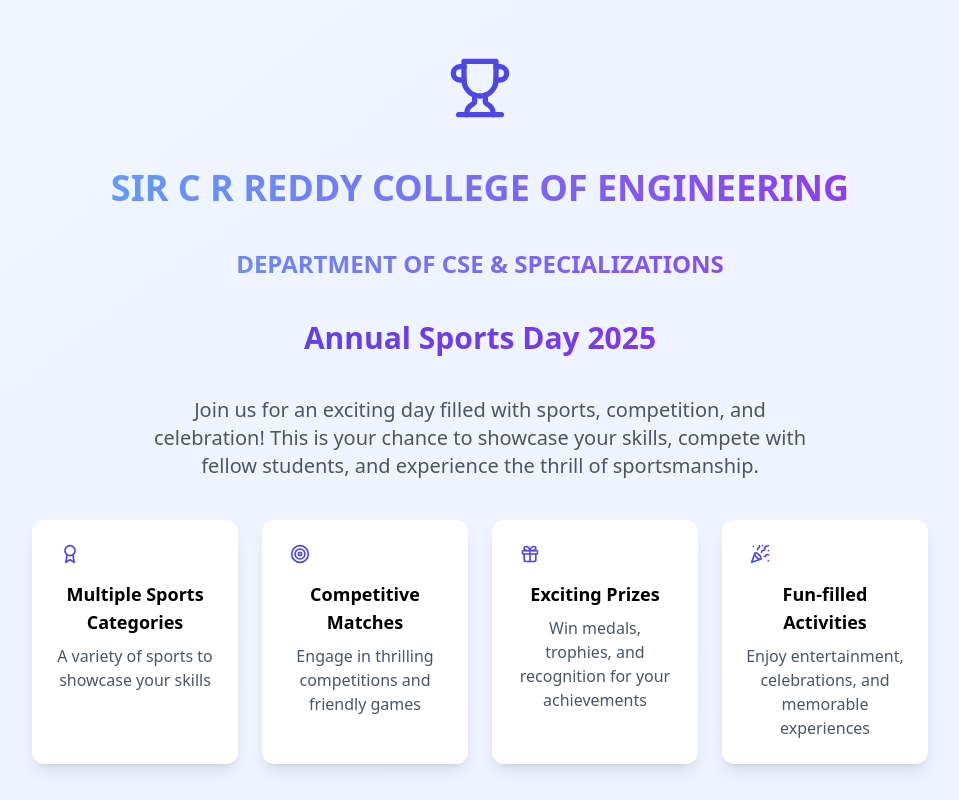
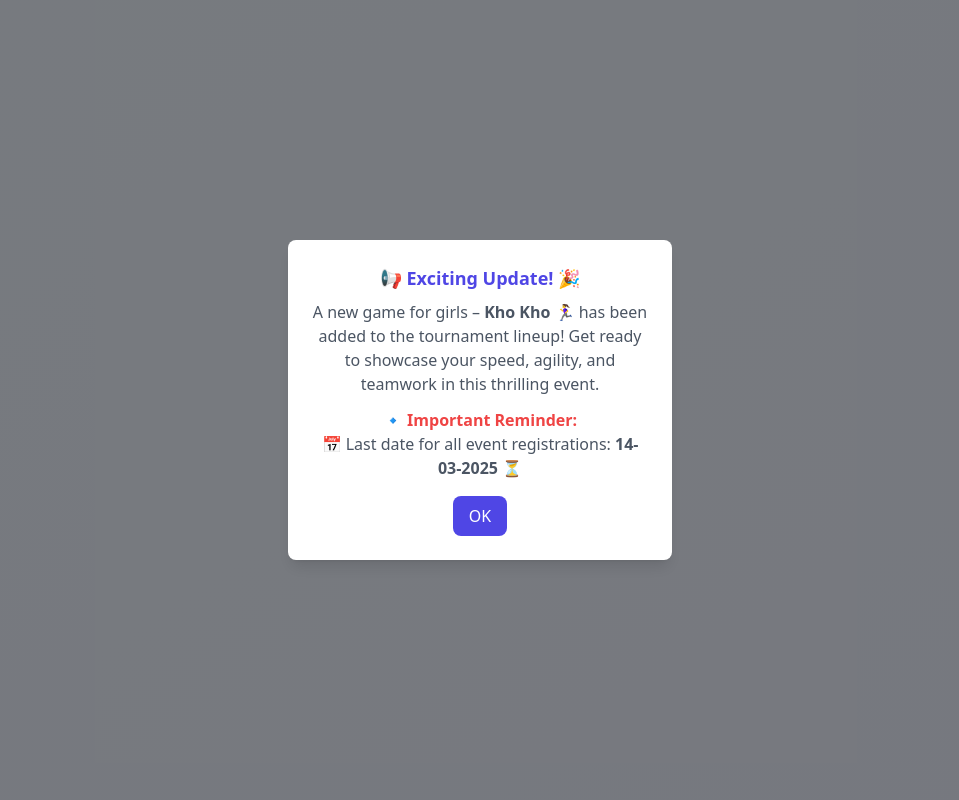
Before and after one commit to Anilkumar-2003/Annual-Sports-Application, a React (Vite) app: page / in a window 1280 px wide. Shown: the top 800 px of the page, without its empty margins (160-1119 px from the left). Built offline with nearby package versions, Linux system fonts and the light colour scheme.

Commit message:
Homepage.jsx

```diff
--- a/src/pages/HomePage.tsx
+++ b/src/pages/HomePage.tsx
@@ -5,10 +5,13 @@ import { Trophy, ArrowRight, Award, Target, Gift, PartyPopper } from "lucide-rea
 export default function HomePage() {
   const navigate = useNavigate();
   const [isVisible, setIsVisible] = useState(false);
+  const [showPopup, setShowPopup] = useState(true); // Popup remains until user clicks "OK"
 
   useEffect(() => {
-    setIsVisible(true);
-  }, []);
+    if (!showPopup) {
+      setIsVisible(true); // Show homepage only after popup is closed
+    }
+  }, [showPopup]);
 
   const highlights = [
     { icon: <Award className="w-7 h-5" />, title: "Multiple Sports Categories", description: "A variety of sports to showcase your skills" },
@@ -18,28 +21,49 @@ export default function HomePage() {
   ];
 
   return (
-    <div className={`min-h-screen flex flex-col items-center justify-center p-4 transition-opacity duration-1000 ${isVisible ? "opacity-100" : "opacity-0"}`}>
-      <div className="max-w-4xl w-full text-center space-y-10">
+    <div className="min-h-screen flex flex-col items-center justify-center p-4">
+      {/* Popup Notification */}
+      {showPopup && (
+        <div className="fixed inset-0 flex items-center justify-center bg-black bg-opacity-50">
+          <div className="bg-white p-6 rounded-lg shadow-lg text-center max-w-sm">
+            <h2 className="text-lg font-semibold text-indigo-600">📢 Exciting Update! 🎉</h2>
+            <p className="text-gray-600 mt-2">
+              A new game for girls – <span className="font-bold">Kho Kho 🏃‍♀</span> has been added to the tournament lineup!
+              Get ready to showcase your speed, agility, and teamwork in this thrilling event.
+            </p>
+            <p className="text-red-500 font-semibold mt-3">🔹 Important Reminder:</p>
+            <p className="text-gray-600">📅 Last date for all event registrations: <span className="font-bold">14-03-2025 ⏳</span></p>
+            <button onClick={() => setShowPopup(false)} className="mt-4 px-4 py-2 bg-indigo-600 text-white rounded-lg hover:bg-indigo-700 transition">
+              OK
+            </button>
+          </div>
+        </div>
+      )}
+
+      {/* Main Content - Only Visible After Popup Closes */}
+      {!showPopup && (
+        <div className={`max-w-4xl w-full text-center space-y-10 transition-opacity duration-1000 ${isVisible ? "opacity-100" : "opacity-0"}`}>
           {/* Trophy Icon */}
           <div className="flex justify-center mt-12 animate-bounce">
             <Trophy className="w-16 h-16 text-indigo-600" />
           </div>
 
-        {/* College Name & Department */}
+          {/* Title and Details */}
+          <div className="text-2xl font-bold bg-gradient-to-r from-blue-400 via-indigo-60 to-purple-600 text-transparent bg-clip-text">
             <h1 className="text-4xl font-bold bg-gradient-to-r from-blue-400 via-indigo-60 to-purple-600 text-transparent bg-clip-text">
               SIR C R REDDY COLLEGE OF ENGINEERING
             </h1>
-        <h2 className="text-2xl font-bold bg-gradient-to-r from-blue-400 via-indigo-60 to-purple-600 text-transparent bg-clip-text mt-2">
-          DEPARTMENT OF CSE & SPECIALIZATIONS
-        </h2>
-
+            <h2>Department of Computer Science and Engineering</h2>
+            <h2>(CSE, AIDS, AIML, CS)</h2>
             <h1 className="text-3xl font-bold bg-gradient-to-r from-indigo-600 to-purple-600 text-transparent bg-clip-text">
               Annual Sports Day 2025
             </h1>
+          </div>
 
           <p className="text-xl text-gray-600 max-w-2xl mx-auto">
             Join us for an exciting day filled with sports, competition, and celebration! This is your chance to showcase your skills, compete with fellow students, and experience the thrill of sportsmanship.
           </p>
+
           <div className="grid md:grid-cols-2 lg:grid-cols-4 gap-6 mt-12">
             {highlights.map((highlight, index) => (
               <div key={index} className="bg-white p-6 rounded-xl shadow-lg hover:shadow-xl transition-all duration-300 transform hover:-translate-y-1">
@@ -49,19 +73,21 @@ export default function HomePage() {
               </div>
             ))}
           </div>
+
           <p className="text-sm text-gray-500">Registration closes on March 13th, 2025</p>
+
           {/* Register Button */}
           <div className="space-y-5 mt-100">
             <button onClick={() => navigate("/select-category")} className="inline-flex items-center px-8 py-4 text-lg font-semibold text-white bg-gradient-to-r from-indigo-600 to-purple-600 rounded-full hover:from-indigo-700 hover:to-purple-700 transition-all duration-300 transform hover:scale-105">
               Register Now
               <ArrowRight className="ml-2 w-5 h-5 animate-pulse" />
             </button>
-
           </div>
         </div>
+      )}
 
       {/* Footer Section */}
-      <footer className="w-full text-center py-4 mt-150 ">
+      <footer className="w-full text-center py-4 mt-150">
         <p className="text-gray-600 text-sm">Developed by <span className="font-semibold text-indigo-600">V ANILKUMAR & PRASAD K</span></p>
       </footer>
     </div>
```
Lines whose indentation alone changed are shown as unchanged.
